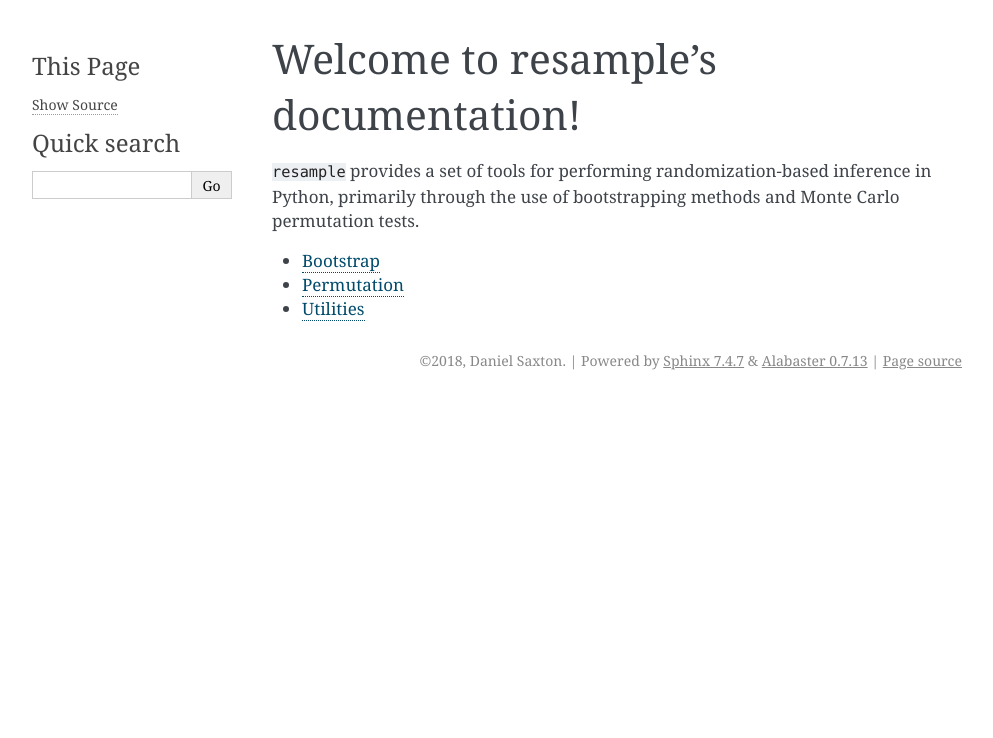
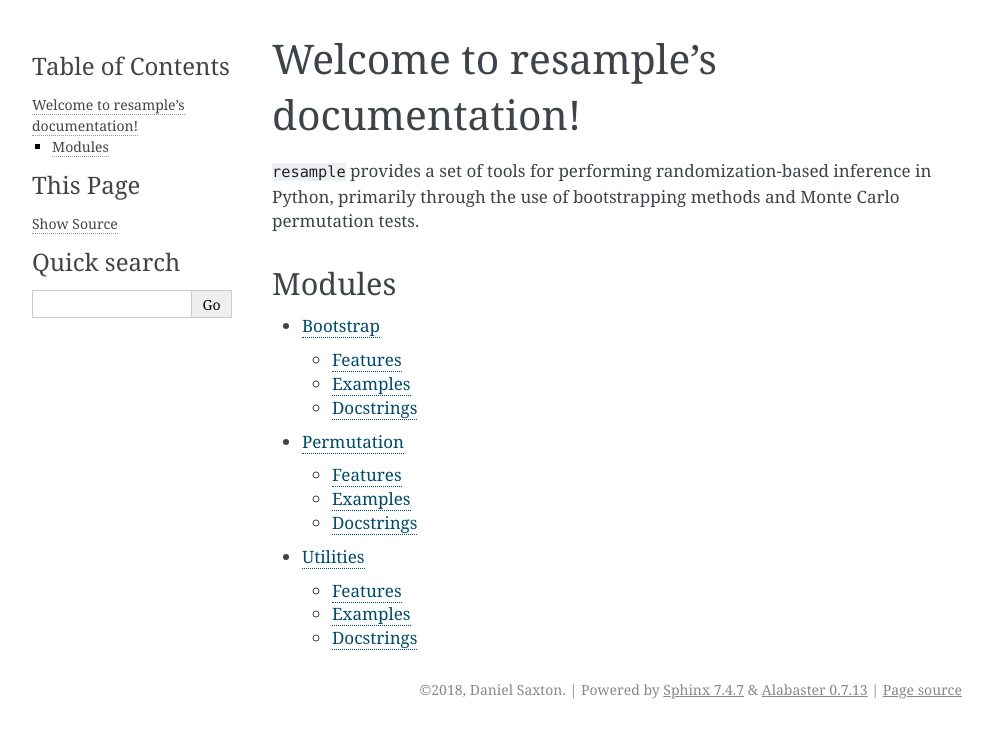
Before and after one commit to jmichuda/resample, a Sphinx documentation site: the page built from doc/index.rst, in a window 1280 px wide. Shown: the top 738 px of the page, without its empty margins (148-1141 px from the left). Built offline with Sphinx 7.4.7, drawn with Linux system fonts in a browser that asks for light colours.

Commit message:
more documentation

```diff
--- a/doc/index.rst
+++ b/doc/index.rst
@@ -1,12 +1,10 @@
-.. resample documentation master file, created by
-   sphinx-quickstart on Mon Sep 24 22:28:41 2018.
-   You can adapt this file completely to your liking, but it should at least
-   contain the root `toctree` directive.
-
 Welcome to resample's documentation!
 ====================================
 
 ``resample`` provides a set of tools for performing randomization-based inference in Python, primarily through the use of bootstrapping methods and Monte Carlo permutation tests.
+
+Modules
+-------
 
 .. toctree::
    :maxdepth: 2
--- a/doc/permutation.rst
+++ b/doc/permutation.rst
@@ -1,7 +1,17 @@
 Permutation
 ===========
 
-Examples::
+Features
+--------
+
+Examples
+--------
 
     >>> from resample.permutation import ttest, anova, ks_test
     ...
+
+Docstrings
+----------
+
+.. automodule:: resample.permutation
+    :members:
--- a/doc/utils.rst
+++ b/doc/utils.rst
@@ -1,7 +1,17 @@
 Utilities
 =========
 
-Examples::
+Features
+--------
+
+Examples
+--------
 
     >>> from resample.utils import ecdf, eqf
     ...
+
+Docstrings
+----------
+
+.. automodule:: resample.utils
+    :members:
```
Also changed, not shown: doc/bootstrap.rst (+30 -1 lines).
